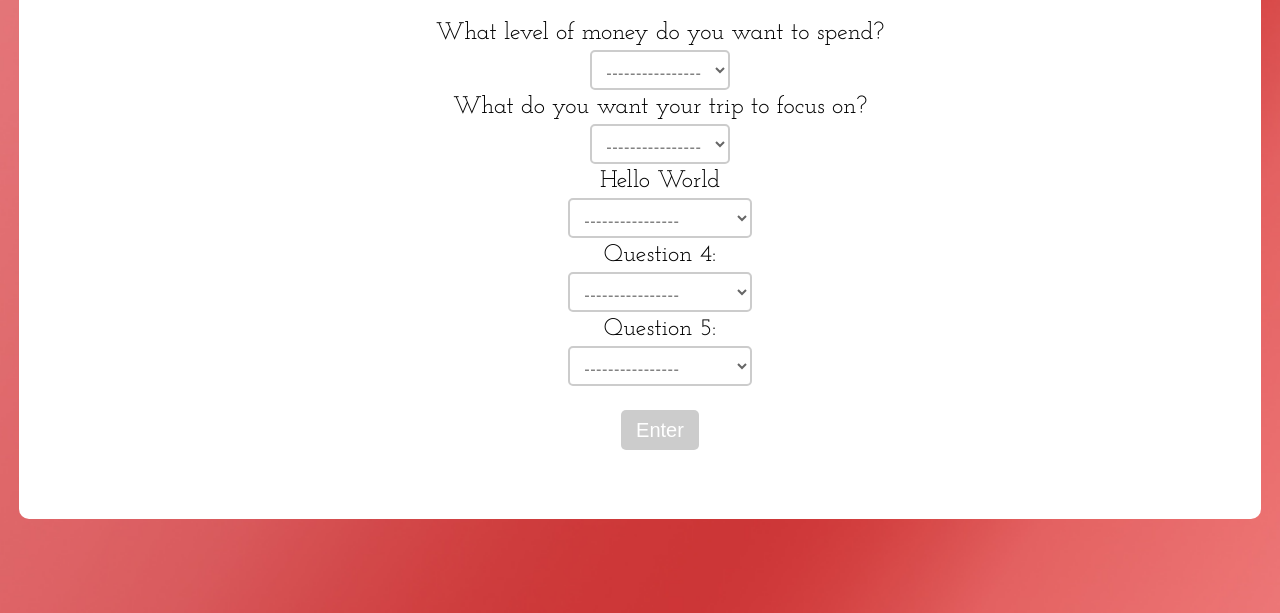
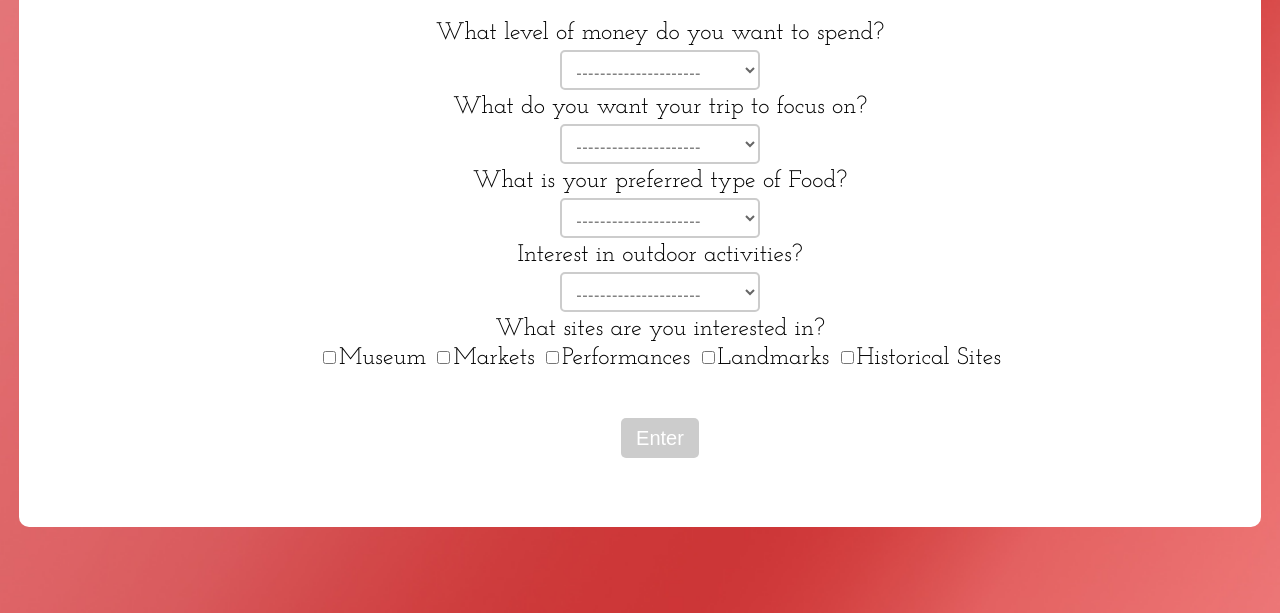
Before and after one commit to jasonkalmeida/Project-Waldo, a website: page public/planner.html in a window 1280 px wide. Shown: the part 187-800 px from the top of the page. Drawn offline with Linux system fonts and the light colour scheme.

Commit message:
full questions

```diff
--- a/public/css/style.css
+++ b/public/css/style.css
@@ -66,6 +66,7 @@ padding: 3px;
    line-height: 1;
    border-radius: 5px;
    height: 40px;
+   width: 200px;
    -webkit-appearance: menulist;
    font-family: "Trebuchet MS", Helvetica, sans-serif;
 }
--- a/public/planner.html
+++ b/public/planner.html
@@ -1,6 +1,6 @@
 <html>
 <head>
-	<title>A to B</title>
+	<title>Initial Survey</title>
 	<link rel="stylesheet" type="text/css" href="css/style.css">
 	<link href="css/grid.css" rel='stylesheet' type='text/css' />
 	<link rel="stylesheet" type="text/css" href="font-awesome/css/font-awesome.min.css">
@@ -16,17 +16,20 @@
 		<div class="col-1">
 			<div class="white-box">
 				<div class="main-title">
-					Basic Questions
+					Initial Survey
 				</div>
 
 				<div class="content input-landing">
 					<ul>
 						<form action="#" method="POST" target="_blank">
 							<li>What level of money do you want to spend?</li>
+							<!--
+								Determines level of $ willing to spend
+							-->
 							<div class="search-box">
 								<span class="cat-box">
 									<select name="money">
-										<option>----------------</option>
+										<option>---------------------</option>
 										<option value="low">Low</option>
 										<option value="med">Medium</option>
 										<option value="high">High</option>
@@ -34,51 +37,64 @@
 								</span>
 							</div>
 							<li>What do you want your trip to focus on?</li>
+							<!--
+							Begins to narrow recommendaitons; Amount of group to choose detemrines number of recommendations in certain topics
+							-->
 							<div class="search-box">
 								<span class="cat-box">
 									<select name="focus">
-										<option>----------------</option>
-										<option>Food</option>
-										<option>Attractions</option>
-										<option>Outdoor</option>
+										<option>---------------------</option>
+										<option value="attract">Attractions</option>
+										<option value="food">Food</option>
+										<option value="night">Nightlife</option>
+										<option value="outdoor">Outdoor</option>
 									</select>
 								</span>
 							</div>
-							<li>Hello World</li>
+							<li>What is your preferred type of Food?</li>
+							<!--
+							Restaurants to go to; if 3 out of 5 people want comfort for 3 day trip, breakfasts and 2 dinners will be universal restaurants
+							focus on dinner for this applicaiton and hackathon?
+							-->
 							<div class="search-box">
 								<span class="cat-box">
-									<select name="q3">
-										<option>----------------</option>
-										<option>Spending Money Yo</option>
-										<option>Drunken Wasteland</option>
-										<option>Dora Exploring</option>
+									<select name="foodQ">
+										<option>---------------------</option>
+										<option value="cFood">Classics and Comforts</option>
+										<option value="lFood">Local Cuisine</option>
+										<option value="noFood">No Preference</option>
 									</select>
 								</span>
 							</div>
-							<li>Question 4:</li>
+							<li>Interest in outdoor activities?</li>
+							<!--
+							Inclusion of trips from Kumutu API?
+							Medium rankings will include extremely highly rated or cheap options
+							-->
 							<div class="search-box">
 								<span class="cat-box">
-									<select name="q4">
-										<option>----------------</option>
-										<option>Spending Money Yo</option>
-										<option>Drunken Wasteland</option>
-										<option>Dora Exploring</option>
+									<select name="outdoorQ">
+										<option>---------------------</option>
+										<option value="oa1">Low</option>
+										<option value="oa2">Medium</option>
+										<option value="oa3">High</option>
 									</select>
 								</span>
 							</div>
-							<li>Question 5:</li>
+							<li>What sites are you interested in?</li>
+							<!--
+							The types of sites to include during the day
+							Since most of the day will be open, this will determine that, or people who searched this also searched XYZ
+							-->
 							<div class="search-box">
-								<span class="cat-box">
-									<select name="q5">
-										<option>----------------</option>
-										<option>Spending Money Yo</option>
-										<option>Drunken Wasteland</option>
-										<option>Dora Exploring</option>
-									</select>
-								</span>
-								<br><br>
-								<input type="submit" value="Enter" />
+								<input type="checkbox" name="sites" value="museum">Museum
+								<input type="checkbox" name="sites" value="markets">Markets
+								<input type="checkbox" name="sites" value="performance">Performances
+								<input type="checkbox" name="sites" value="landmarks">Landmarks
+								<input type="checkbox" name="sites" value="historical">Historical Sites
 							</div>
+							<br><br>
+							<input type="submit" value="Enter" />
 						</form>
 					</ul>
 				</div>
```
